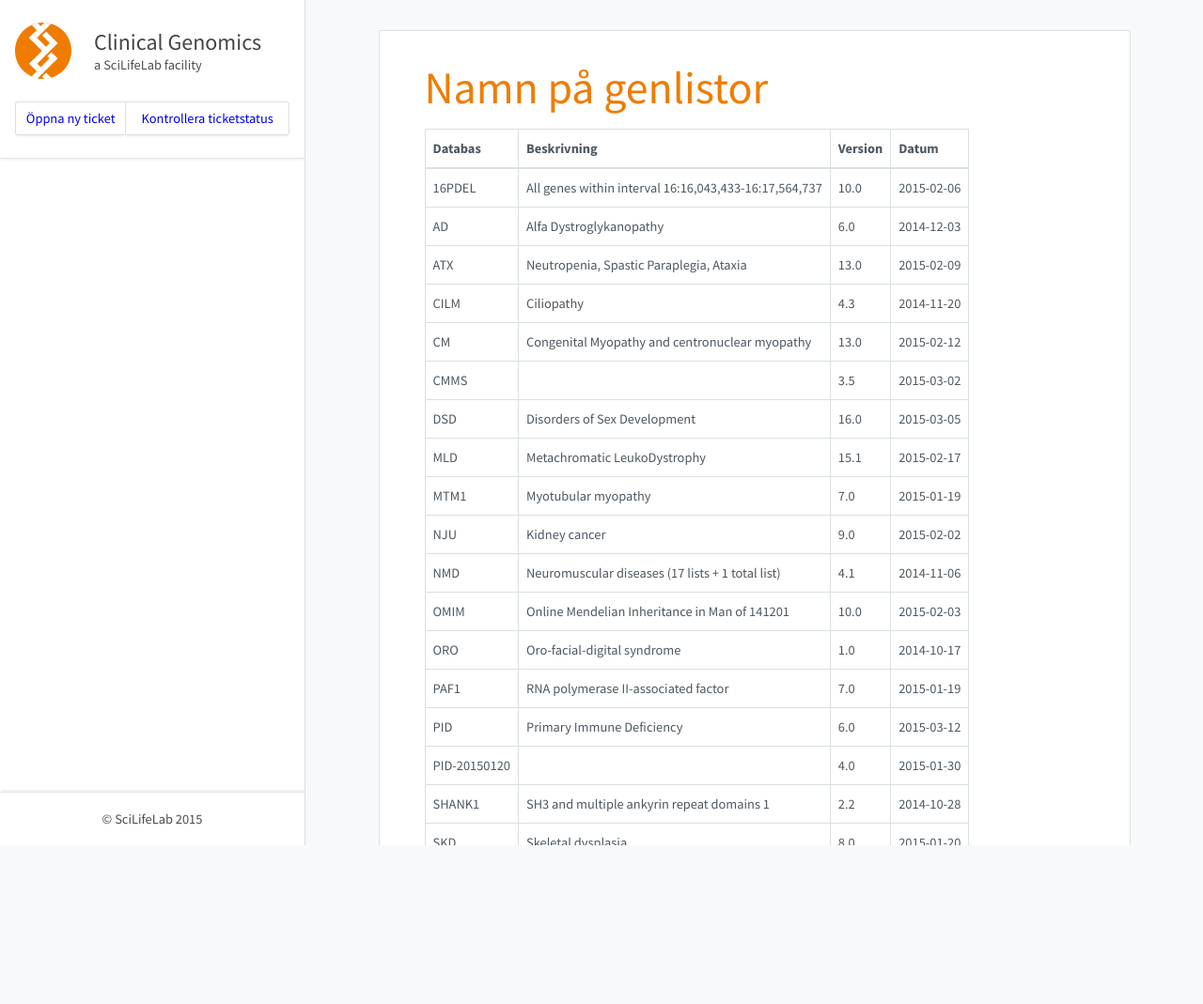
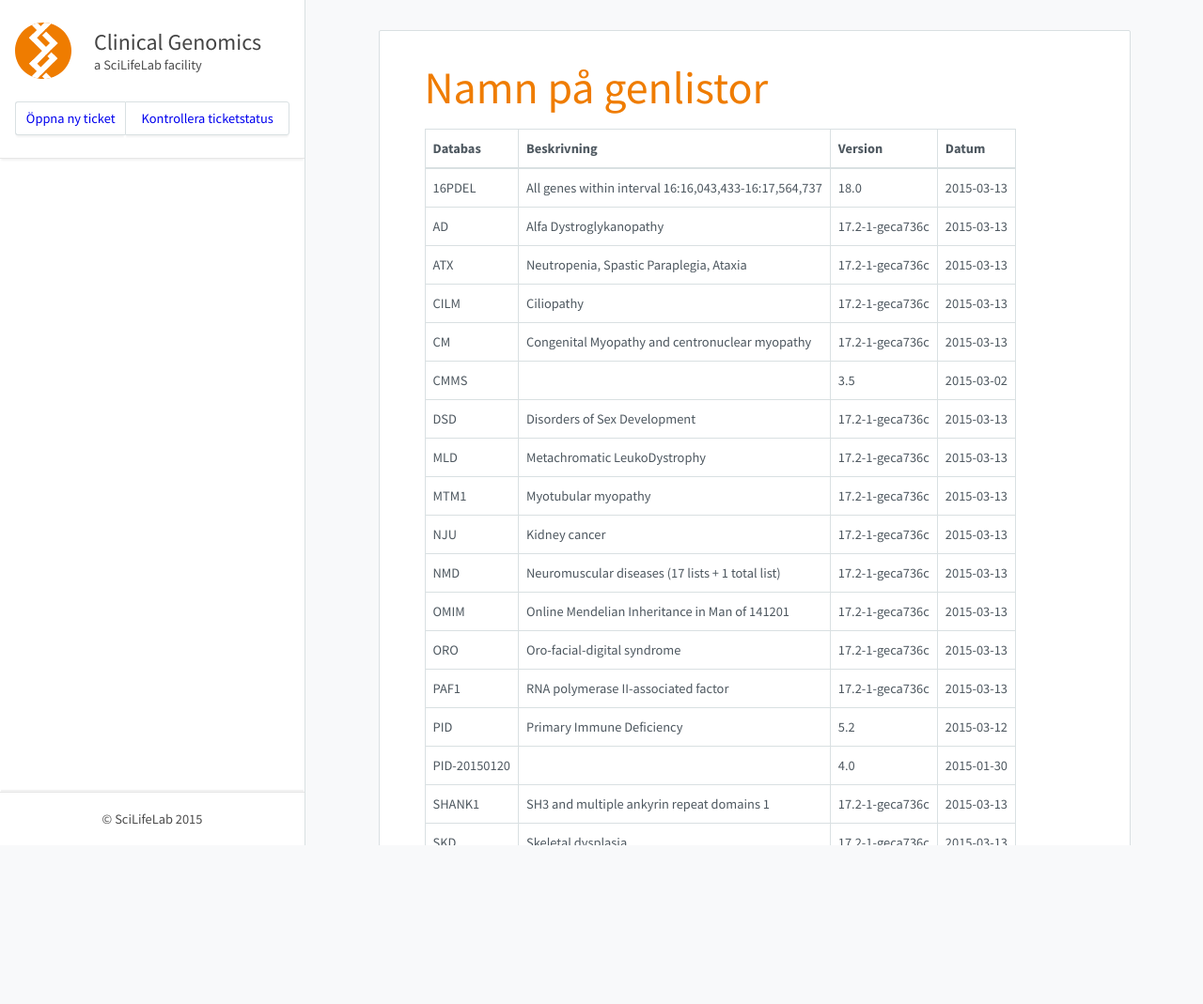
Before and after one commit to Clinical-Genomics/clinical-genomics.github.io, a Jekyll site: the page built from _pages/namnpagenlistor.md, in a window 1280 px wide. Shown: the whole page at 94% size. Built offline with Jekyll 4.4.1, drawn with Linux system fonts in a browser that asks for light colours; nearby versions of some CDN libraries.

Commit message:
Update to cust002-16PDEL.txt

```diff
--- a/_pages/namnpagenlistor.md
+++ b/_pages/namnpagenlistor.md
@@ -8,22 +8,22 @@ title: Namn på genlistor
 
 |Databas|Beskrivning|Version|Datum|
 |---|---|---|---|
-|16PDEL|All genes within interval 16:16,043,433-16:17,564,737|10.0|2015-02-06|
-|AD|Alfa Dystroglykanopathy|6.0|2014-12-03|
-|ATX|Neutropenia, Spastic Paraplegia, Ataxia|13.0|2015-02-09|
-|CILM|Ciliopathy|4.3|2014-11-20|
-|CM|Congenital Myopathy and centronuclear myopathy|13.0|2015-02-12|
+|16PDEL|All genes within interval 16:16,043,433-16:17,564,737|18.0|2015-03-13|
+|AD|Alfa Dystroglykanopathy|17.2-1-geca736c|2015-03-13|
+|ATX|Neutropenia, Spastic Paraplegia, Ataxia|17.2-1-geca736c|2015-03-13|
+|CILM|Ciliopathy|17.2-1-geca736c|2015-03-13|
+|CM|Congenital Myopathy and centronuclear myopathy|17.2-1-geca736c|2015-03-13|
 |CMMS||3.5|2015-03-02|
-|DSD|Disorders of Sex Development|16.0|2015-03-05|
-|MLD|Metachromatic LeukoDystrophy|15.1|2015-02-17|
-|MTM1|Myotubular myopathy|7.0|2015-01-19|
-|NJU|Kidney cancer|9.0|2015-02-02|
-|NMD|Neuromuscular diseases (17 lists + 1 total list)|4.1|2014-11-06|
-|OMIM|Online Mendelian Inheritance in Man of 141201|10.0|2015-02-03|
-|ORO|Oro-facial-digital syndrome|1.0|2014-10-17|
-|PAF1|RNA polymerase II-associated factor|7.0|2015-01-19|
-|PID|Primary Immune Deficiency|6.0|2015-03-12|
+|DSD|Disorders of Sex Development|17.2-1-geca736c|2015-03-13|
+|MLD|Metachromatic LeukoDystrophy|17.2-1-geca736c|2015-03-13|
+|MTM1|Myotubular myopathy|17.2-1-geca736c|2015-03-13|
+|NJU|Kidney cancer|17.2-1-geca736c|2015-03-13|
+|NMD|Neuromuscular diseases (17 lists + 1 total list)|17.2-1-geca736c|2015-03-13|
+|OMIM|Online Mendelian Inheritance in Man of 141201|17.2-1-geca736c|2015-03-13|
+|ORO|Oro-facial-digital syndrome|17.2-1-geca736c|2015-03-13|
+|PAF1|RNA polymerase II-associated factor|17.2-1-geca736c|2015-03-13|
+|PID|Primary Immune Deficiency|5.2|2015-03-12|
 |PID-20150120||4.0|2015-01-30|
-|SHANK1|SH3 and multiple ankyrin repeat domains 1|2.2|2014-10-28|
-|SKD|Skeletal dysplasia|8.0|2015-01-20|
-|horsel|Hörsel panel|17.1|2015-03-09|
+|SHANK1|SH3 and multiple ankyrin repeat domains 1|17.2-1-geca736c|2015-03-13|
+|SKD|Skeletal dysplasia|17.2-1-geca736c|2015-03-13|
+|horsel|Hörsel panel|17.2-1-geca736c|2015-03-13|
```
